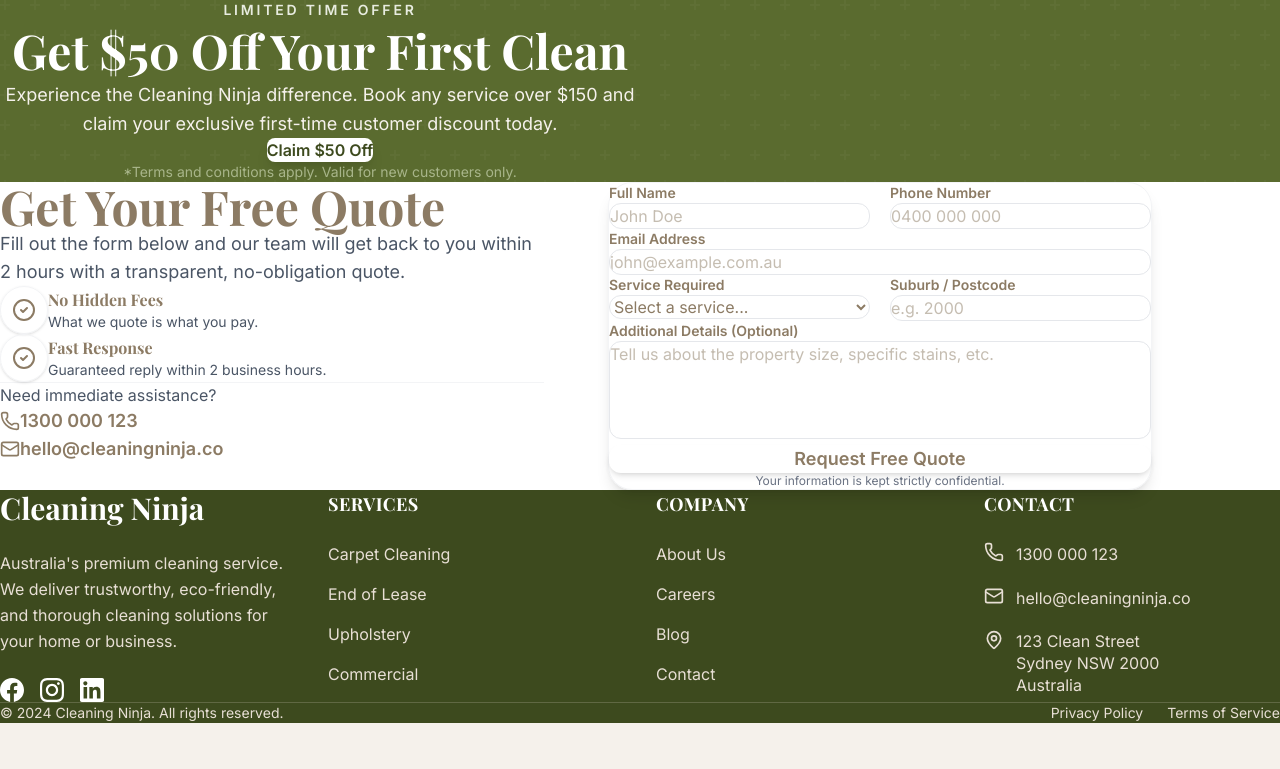
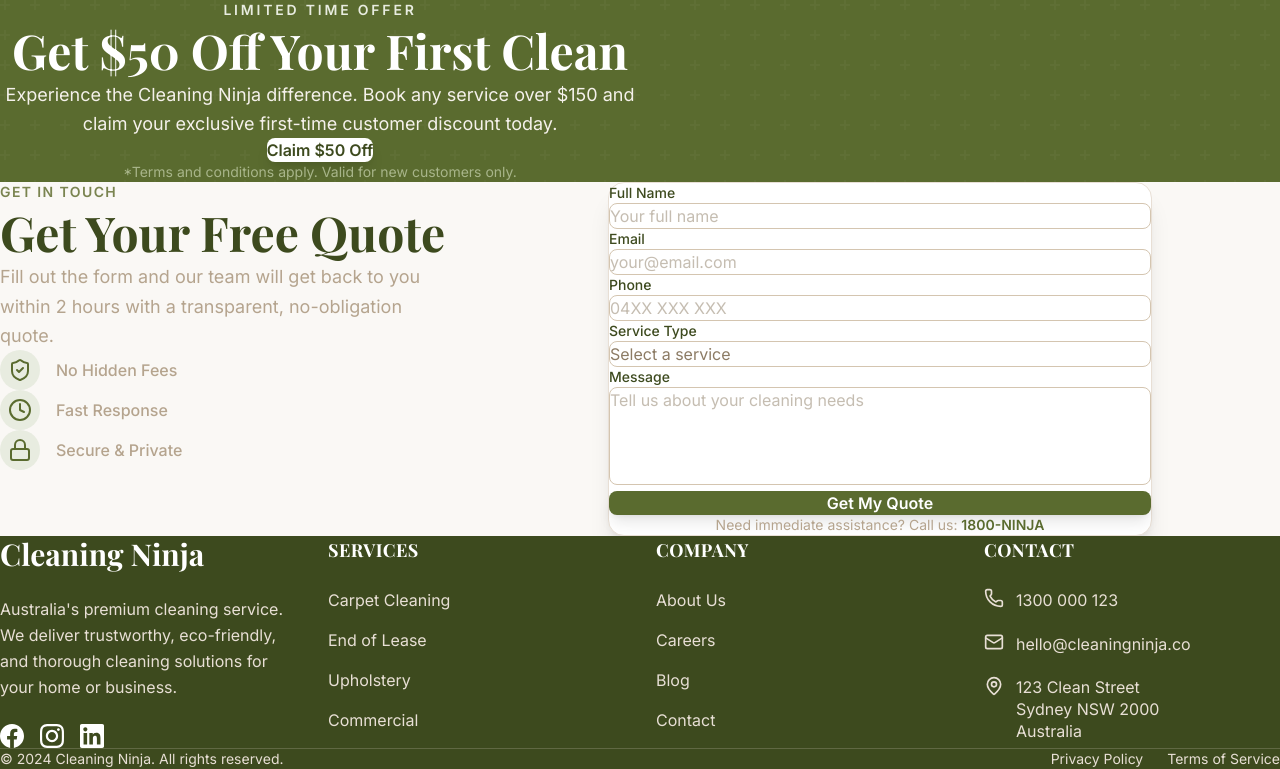
Before and after one commit to sahil4748/Cleaning-Ninja, a Next.js app: page / in a window 1280 px wide. Shown: the part 2251-3020 px from the top of the page. Before the commit the page ends 2974 px from the top, so only its background shows below. Built offline with nearby package versions, Linux system fonts and the light colour scheme.

Commit message:
feat: redesign quote form with premium styling and validation

```diff
--- a/components/sections/QuoteFormSection.tsx
+++ b/components/sections/QuoteFormSection.tsx
@@ -1,155 +1,220 @@
 'use client'
 
 import { useState } from 'react'
-import { Phone, Mail, CheckCircle2 } from 'lucide-react'
-import Button from '@/components/ui/Button'
-import { SERVICES, PHONE_NUMBER, EMAIL } from '@/lib/constants'
+import { motion } from 'framer-motion'
+import { useForm } from 'react-hook-form'
+import { ShieldCheck, Clock, Lock } from 'lucide-react'
+
+type FormData = {
+  fullName: string
+  email: string
+  phone: string
+  serviceType: string
+  message: string
+}
 
 export default function QuoteFormSection() {
   const [isSubmitting, setIsSubmitting] = useState(false)
+  const [isSuccess, setIsSuccess] = useState(false)
 
-  const handleSubmit = (e: React.FormEvent) => {
-    e.preventDefault()
+  const {
+    register,
+    handleSubmit,
+    formState: { errors },
+    reset
+  } = useForm<FormData>()
+
+  const onSubmit = async (data: FormData) => {
     setIsSubmitting(true)
-    // Note: API integration pending
-    setTimeout(() => {
+    // Simulate API call
+    await new Promise(resolve => setTimeout(resolve, 1500))
+    console.log('Form Submitted:', data)
     setIsSubmitting(false)
-      alert('Thank you! Your quote request has been received. We will contact you shortly.')
-    }, 1000)
+    setIsSuccess(true)
+    reset()
   }
 
   return (
-    <section id="quote" className="py-24 bg-white">
-      <div className="max-w-7xl mx-auto px-6 lg:px-8">
-        <div className="grid grid-cols-1 lg:grid-cols-2 gap-16 max-w-6xl mx-auto">
+    <section id="quote" className="w-full bg-cream py-20 md:py-24 overflow-hidden">
+      <div className="container mx-auto px-4 sm:px-6 lg:px-8">
+        <div className="grid grid-cols-1 lg:grid-cols-2 gap-12 lg:gap-16 items-start max-w-6xl mx-auto">
 
-          {/* Left Column: Copy & Trust */}
-          <div>
-            <h2 className="text-4xl sm:text-5xl font-bold text-navy mb-6">
+          {/* Left Column: Content */}
+          <motion.div
+            initial={{ opacity: 0, y: 20 }}
+            whileInView={{ opacity: 1, y: 0 }}
+            viewport={{ once: true }}
+            transition={{ duration: 0.6 }}
+            className="flex flex-col"
+          >
+            <span className="font-body text-sm font-semibold text-olive-500 uppercase tracking-widest mb-4">
+              GET IN TOUCH
+            </span>
+            <h2 className="font-display text-3xl md:text-4xl lg:text-5xl font-bold text-olive-900 mb-6 leading-tight">
               Get Your Free Quote
             </h2>
-            <p className="text-lg text-gray-600 mb-8">
-              Fill out the form below and our team will get back to you within 2 hours with a transparent, no-obligation quote.
+            <p className="font-body text-lg text-beige-700 mb-10 leading-relaxed max-w-md">
+              Fill out the form and our team will get back to you within 2 hours with a transparent, no-obligation quote.
             </p>
 
-            <div className="space-y-6 mb-10">
-              <div className="flex items-center">
-                <div className="w-12 h-12 bg-surface rounded-full flex items-center justify-center mr-4 border border-gray-100 shadow-sm">
-                  <CheckCircle2 className="w-6 h-6 text-gold" />
+            {/* Trust Badges */}
+            <div className="space-y-6">
+              <div className="flex items-center gap-4 group">
+                <div className="w-10 h-10 bg-olive-100 rounded-full flex items-center justify-center text-olive-700 transition-transform group-hover:scale-110">
+                  <ShieldCheck className="w-6 h-6" />
                 </div>
-                <div>
-                  <h4 className="font-bold text-navy">No Hidden Fees</h4>
-                  <p className="text-gray-600 text-sm">What we quote is what you pay.</p>
+                <span className="font-body text-base font-medium text-beige-700">No Hidden Fees</span>
+              </div>
+              <div className="flex items-center gap-4 group">
+                <div className="w-10 h-10 bg-olive-100 rounded-full flex items-center justify-center text-olive-700 transition-transform group-hover:scale-110">
+                  <Clock className="w-6 h-6" />
+                </div>
+                <span className="font-body text-base font-medium text-beige-700">Fast Response</span>
+              </div>
+              <div className="flex items-center gap-4 group">
+                <div className="w-10 h-10 bg-olive-100 rounded-full flex items-center justify-center text-olive-700 transition-transform group-hover:scale-110">
+                  <Lock className="w-6 h-6" />
+                </div>
+                <span className="font-body text-base font-medium text-beige-700">Secure & Private</span>
               </div>
             </div>
-              <div className="flex items-center">
-                <div className="w-12 h-12 bg-surface rounded-full flex items-center justify-center mr-4 border border-gray-100 shadow-sm">
-                  <CheckCircle2 className="w-6 h-6 text-gold" />
+          </motion.div>
+
+          {/* Right Column: Form Card */}
+          <motion.div
+            initial={{ opacity: 0, x: 50 }}
+            whileInView={{ opacity: 1, x: 0 }}
+            viewport={{ once: true }}
+            transition={{ duration: 0.8, ease: "easeOut" }}
+            className="bg-white border border-beige-300 rounded-2xl p-8 shadow-xl relative"
+          >
+            {isSuccess ? (
+              <div className="text-center py-10">
+                <div className="w-16 h-16 bg-olive-100 rounded-full flex items-center justify-center text-olive-700 mx-auto mb-6">
+                  <ShieldCheck className="w-8 h-8" />
                 </div>
+                <h3 className="font-display text-2xl font-bold text-olive-900 mb-4">Thank You!</h3>
+                <p className="font-body text-beige-700 mb-8">
+                  Your quote request has been received. We'll be in touch within 2 hours.
+                </p>
+                <button
+                  onClick={() => setIsSuccess(false)}
+                  className="text-olive-700 font-semibold hover:underline"
+                >
+                  Send another request
+                </button>
+              </div>
+            ) : (
+              <form onSubmit={handleSubmit(onSubmit)} className="space-y-4">
+                {/* Full Name */}
                 <div>
-                  <h4 className="font-bold text-navy">Fast Response</h4>
-                  <p className="text-gray-600 text-sm">Guaranteed reply within 2 business hours.</p>
-                </div>
-              </div>
+                  <label className="block text-sm font-medium text-olive-900 mb-1">Full Name</label>
+                  <input
+                    {...register("fullName", { required: "Full name is required" })}
+                    placeholder="Your full name"
+                    className={`w-full px-4 py-3 rounded-lg border bg-white focus:outline-none focus:ring-2 transition-all ${
+                      errors.fullName
+                        ? 'border-[#C45B4A] focus:ring-[#C45B4A]/10'
+                        : 'border-beige-500 focus:border-olive-500 focus:ring-olive-100'
+                    }`}
+                  />
+                  {errors.fullName && <p className="text-[#C45B4A] text-xs mt-1">{errors.fullName.message}</p>}
                 </div>
 
-            <div className="border-t border-gray-100 pt-8 space-y-4">
-              <p className="text-gray-600">Need immediate assistance?</p>
-              <div className="flex items-center text-navy font-bold text-lg">
-                <Phone className="w-5 h-5 mr-3 text-gold" />
-                {PHONE_NUMBER}
-              </div>
-              <div className="flex items-center text-navy font-bold text-lg">
-                <Mail className="w-5 h-5 mr-3 text-gold" />
-                {EMAIL}
-              </div>
-            </div>
+                {/* Email */}
+                <div>
+                  <label className="block text-sm font-medium text-olive-900 mb-1">Email</label>
+                  <input
+                    {...register("email", {
+                      required: "Email is required",
+                      pattern: {
+                        value: /^[A-Z0-9._%+-]+@[A-Z0-9.-]+\.[A-Z]{2,}$/i,
+                        message: "Invalid email address"
+                      }
+                    })}
+                    type="email"
+                    placeholder="your@email.com"
+                    className={`w-full px-4 py-3 rounded-lg border bg-white focus:outline-none focus:ring-2 transition-all ${
+                      errors.email
+                        ? 'border-[#C45B4A] focus:ring-[#C45B4A]/10'
+                        : 'border-beige-500 focus:border-olive-500 focus:ring-olive-100'
+                    }`}
+                  />
+                  {errors.email && <p className="text-[#C45B4A] text-xs mt-1">{errors.email.message}</p>}
                 </div>
 
-          {/* Right Column: The Form */}
-          <div className="bg-surface rounded-3xl p-8 sm:p-10 shadow-lg border border-gray-100">
-            <form onSubmit={handleSubmit} className="space-y-5">
-
-              <div className="grid grid-cols-1 sm:grid-cols-2 gap-5">
+                {/* Phone */}
                 <div>
-                  <label htmlFor="name" className="block text-sm font-semibold text-navy mb-2">Full Name</label>
+                  <label className="block text-sm font-medium text-olive-900 mb-1">Phone</label>
                   <input
-                    type="text"
-                    id="name"
-                    required
-                    className="w-full px-4 py-3 rounded-xl border border-gray-200 focus:outline-none focus:ring-2 focus:ring-gold bg-white"
-                    placeholder="John Doe"
+                    {...register("phone", {
+                      required: "Phone number is required",
+                      pattern: {
+                        value: /^(?:\+61|0)4\d{8}$/,
+                        message: "Invalid Australian mobile number"
+                      }
+                    })}
+                    type="tel"
+                    placeholder="04XX XXX XXX"
+                    className={`w-full px-4 py-3 rounded-lg border bg-white focus:outline-none focus:ring-2 transition-all ${
+                      errors.phone
+                        ? 'border-[#C45B4A] focus:ring-[#C45B4A]/10'
+                        : 'border-beige-500 focus:border-olive-500 focus:ring-olive-100'
+                    }`}
                   />
-                </div>
-                <div>
-                  <label htmlFor="phone" className="block text-sm font-semibold text-navy mb-2">Phone Number</label>
-                  <input
-                    type="tel"
-                    id="phone"
-                    required
-                    className="w-full px-4 py-3 rounded-xl border border-gray-200 focus:outline-none focus:ring-2 focus:ring-gold bg-white"
-                    placeholder="0400 000 000"
-                  />
-                </div>
+                  {errors.phone && <p className="text-[#C45B4A] text-xs mt-1">{errors.phone.message}</p>}
                 </div>
 
+                {/* Service Type */}
+                <div className="relative">
+                  <label className="block text-sm font-medium text-olive-900 mb-1">Service Type</label>
+                  <select
+                    {...register("serviceType", { required: "Please select a service" })}
+                    className={`w-full px-4 py-3 rounded-lg border bg-white focus:outline-none focus:ring-2 transition-all appearance-none ${
+                      errors.serviceType
+                        ? 'border-[#C45B4A] focus:ring-[#C45B4A]/10'
+                        : 'border-beige-500 focus:border-olive-500 focus:ring-olive-100'
+                    }`}
+                  >
+                    <option value="">Select a service</option>
+                    <option value="carpet">Carpet Cleaning</option>
+                    <option value="lease">End of Lease Cleaning</option>
+                    <option value="upholstery">Upholstery Cleaning</option>
+                    <option value="commercial">Commercial Cleaning</option>
+                    <option value="other">Other</option>
+                  </select>
+                  {errors.serviceType && <p className="text-[#C45B4A] text-xs mt-1">{errors.serviceType.message}</p>}
+                </div>
+
+                {/* Message */}
                 <div>
-                <label htmlFor="email" className="block text-sm font-semibold text-navy mb-2">Email Address</label>
-                <input
-                  type="email"
-                  id="email"
-                  required
-                  className="w-full px-4 py-3 rounded-xl border border-gray-200 focus:outline-none focus:ring-2 focus:ring-gold bg-white"
-                  placeholder="john@example.com.au"
+                  <label className="block text-sm font-medium text-olive-900 mb-1">Message</label>
+                  <textarea
+                    {...register("message")}
+                    rows={4}
+                    placeholder="Tell us about your cleaning needs"
+                    className="w-full px-4 py-3 rounded-lg border border-beige-500 focus:border-olive-500 focus:ring-olive-100 focus:ring-2 focus:outline-none bg-white transition-all resize-none"
                   />
                 </div>
 
-              <div className="grid grid-cols-1 sm:grid-cols-2 gap-5">
-                <div>
-                  <label htmlFor="service" className="block text-sm font-semibold text-navy mb-2">Service Required</label>
-                  <select
-                    id="service"
-                    required
-                    className="w-full px-4 py-3 rounded-xl border border-gray-200 focus:outline-none focus:ring-2 focus:ring-gold bg-white"
+                {/* Submit Button */}
+                <motion.button
+                  whileHover={{ scale: 1.01, y: -2 }}
+                  whileTap={{ scale: 0.99 }}
+                  disabled={isSubmitting}
+                  type="submit"
+                  className="w-full bg-olive-700 text-white font-body font-semibold py-4 rounded-lg shadow-lg hover:bg-olive-900 transition-all duration-300 disabled:opacity-70 disabled:cursor-not-allowed mt-2"
                 >
-                    <option value="">Select a service...</option>
-                    {SERVICES.map(s => (
-                      <option key={s.id} value={s.id}>{s.name}</option>
-                    ))}
-                  </select>
-                </div>
-                <div>
-                  <label htmlFor="suburb" className="block text-sm font-semibold text-navy mb-2">Suburb / Postcode</label>
-                  <input
-                    type="text"
-                    id="suburb"
-                    required
-                    className="w-full px-4 py-3 rounded-xl border border-gray-200 focus:outline-none focus:ring-2 focus:ring-gold bg-white"
-                    placeholder="e.g. 2000"
-                  />
-                </div>
-              </div>
+                  {isSubmitting ? 'Processing...' : 'Get My Quote'}
+                </motion.button>
 
-              <div>
-                <label htmlFor="message" className="block text-sm font-semibold text-navy mb-2">Additional Details (Optional)</label>
-                <textarea
-                  id="message"
-                  rows={4}
-                  className="w-full px-4 py-3 rounded-xl border border-gray-200 focus:outline-none focus:ring-2 focus:ring-gold bg-white resize-none"
-                  placeholder="Tell us about the property size, specific stains, etc."
-                ></textarea>
-              </div>
-
-              <Button type="submit" disabled={isSubmitting} className="w-full" size="lg">
-                {isSubmitting ? 'Processing...' : 'Request Free Quote'}
-              </Button>
-
-              <p className="text-center text-xs text-gray-500 mt-4">
-                Your information is kept strictly confidential.
+                <p className="text-center text-sm text-beige-700 mt-6">
+                  Need immediate assistance? <br className="sm:hidden" />
+                  Call us: <a href="tel:180064652" className="text-olive-700 font-bold hover:underline">1800-NINJA</a>
                 </p>
               </form>
-          </div>
-
+            )}
+          </motion.div>
         </div>
       </div>
     </section>
```
Lines whose indentation alone changed are shown as unchanged.
